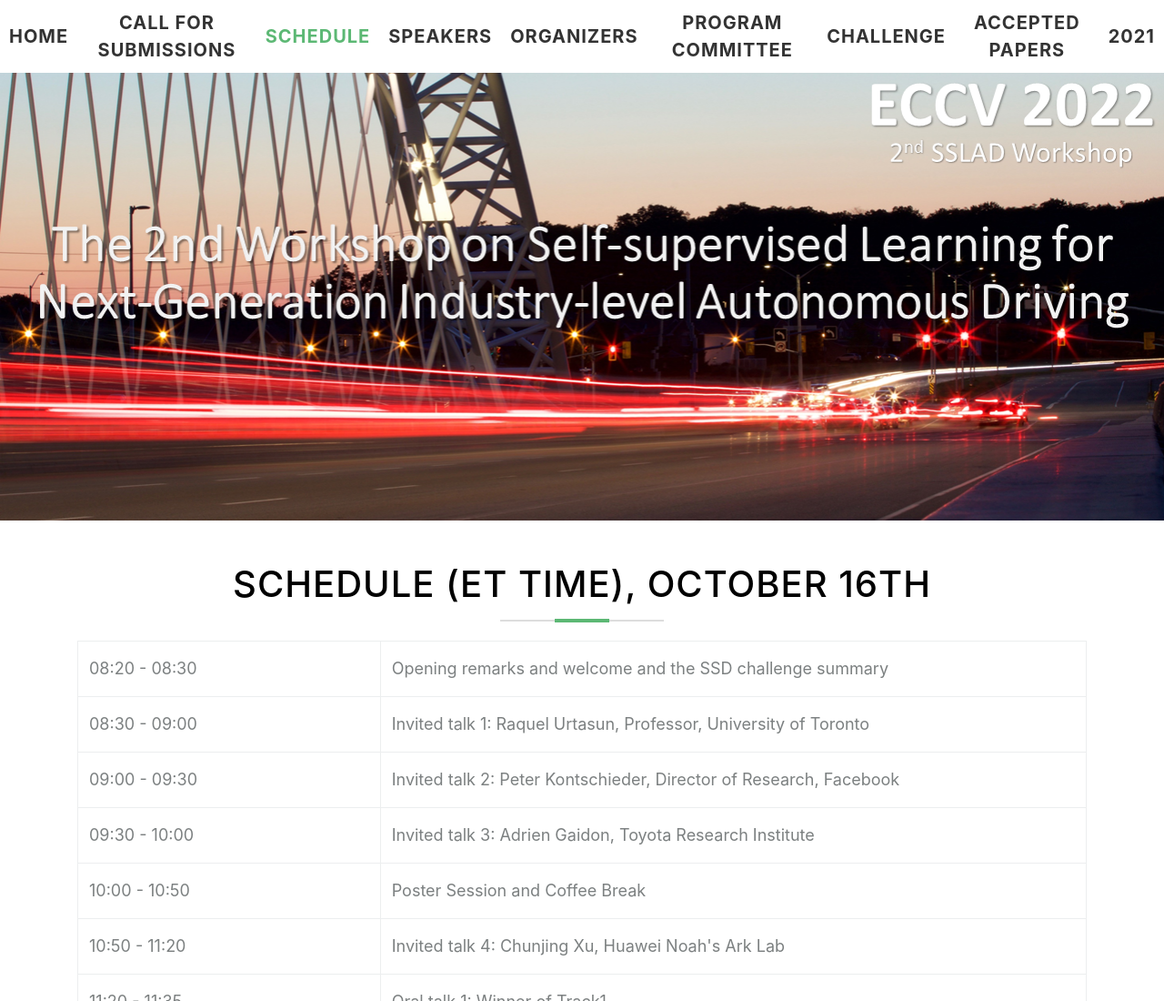
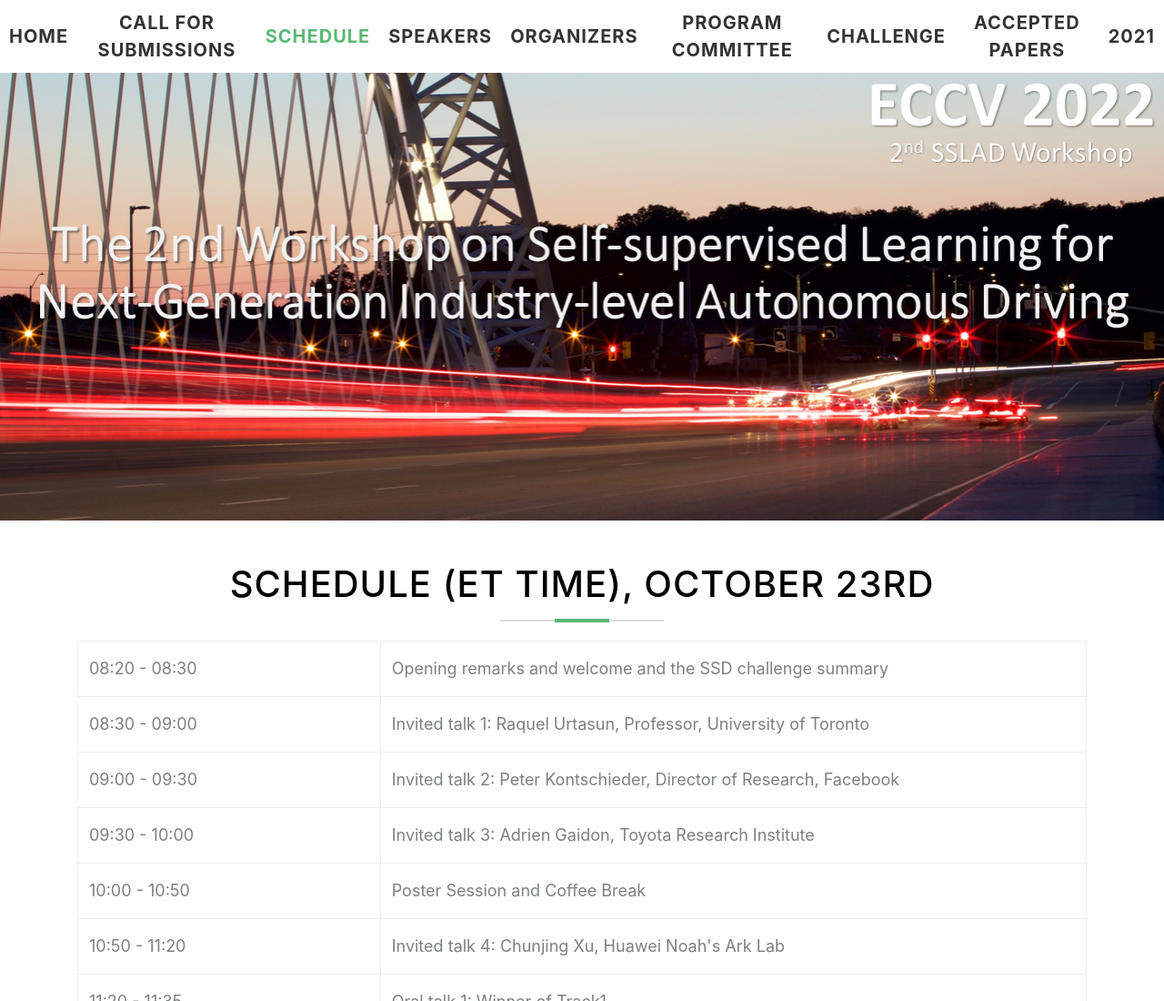
Before and after one commit to sslad2022/sslad2022.github.io, a plain HTML site: page pages/schedule.html in a window 1280 px wide. Shown: the top 1100 px of the page at 91% size. Drawn offline with Linux system fonts and the light colour scheme.

Commit message:
Update schedule.html

```diff
--- a/pages/schedule.html
+++ b/pages/schedule.html
@@ -38,7 +38,7 @@
 
   <div class="main">
     <div class="container">
-      <h1 class="title">Schedule (ET time), October 16th</h1>
+      <h1 class="title">Schedule (ET time), October 23rd</h1>
         <article class="article">
           <div class="content">
             <div class="table-responsive">
```
